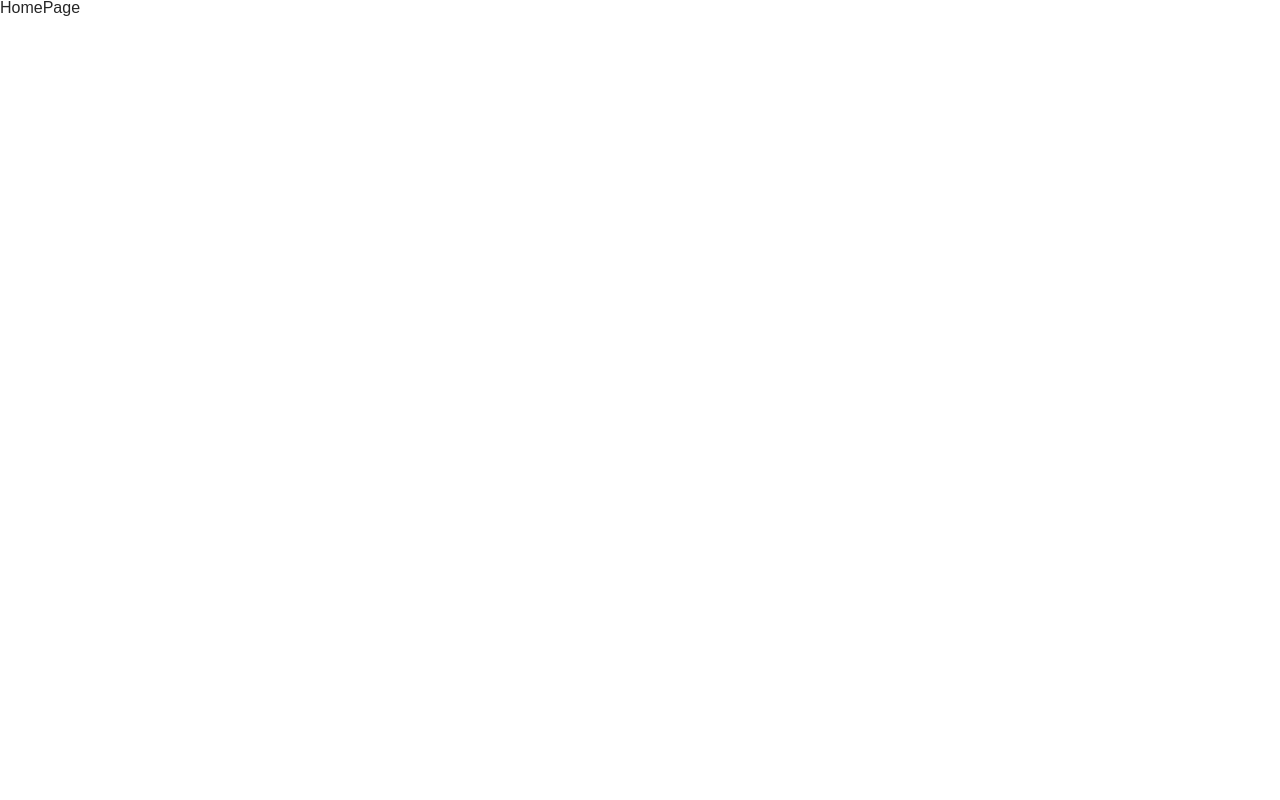
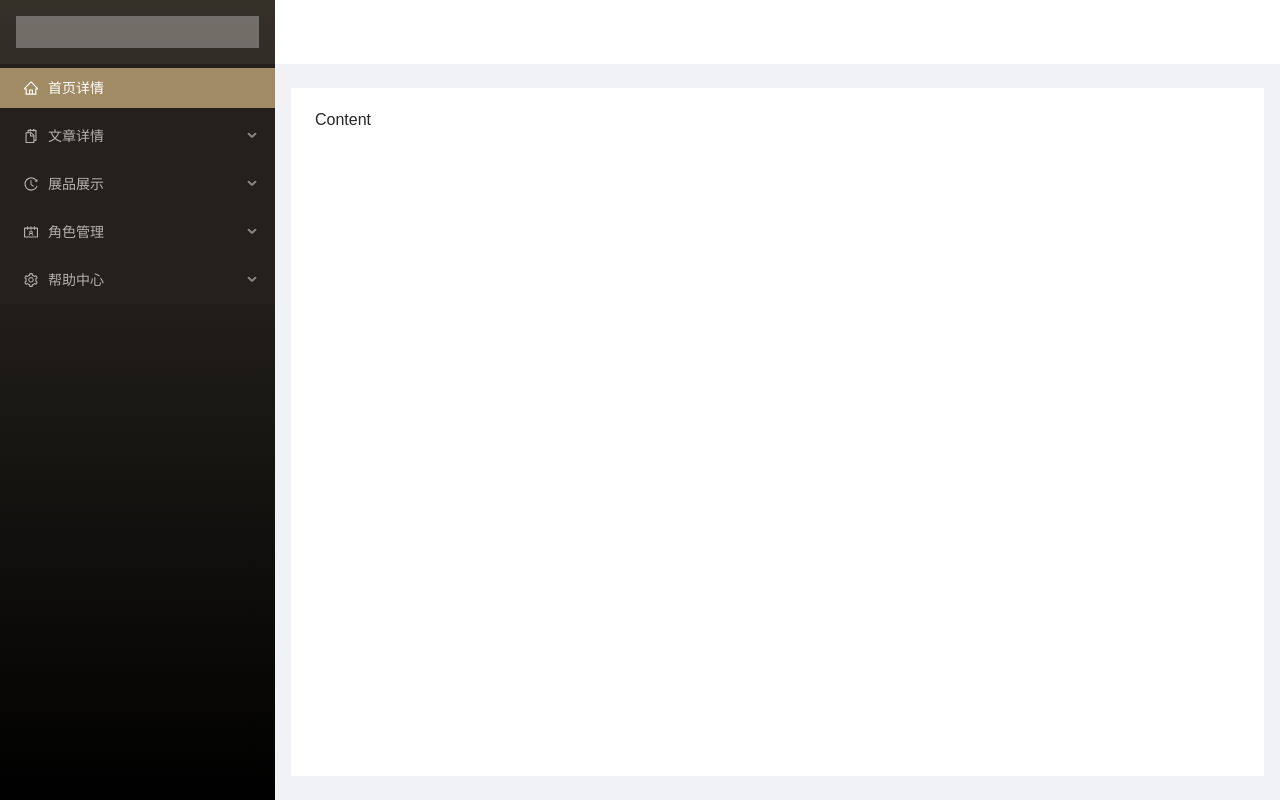
Before and after one commit to My-Graduate-Project/History-Manager-System-Client, a React (Vite) app: page /home in a window 1280 px wide. Built offline with nearby package versions, Linux system fonts and the light colour scheme.

Commit message:
update: 侧边栏整体布局样式完成

```diff
--- a/package.json
+++ b/package.json
@@ -32,6 +32,7 @@
     "antd": "^4.18.5",
     "axios": "^0.25.0",
     "classnames": "^2.3.1",
+    "echarts": "^5.3.0",
     "jwt-decode": "^3.1.2",
     "react": "^17.0.2",
     "react-dom": "^17.0.2",
--- /dev/null
+++ b/src/pages/Home/Components/HomeSiderBar.tsx
@@ -0,0 +1,91 @@
+import * as React from 'react'
+import { Component } from 'react'
+
+// antd
+import { Menu } from 'antd'
+// antd icons
+import {
+  HomeOutlined,
+  SnippetsOutlined,
+  AlignCenterOutlined,
+  DatabaseOutlined,
+  EditOutlined,
+  AreaChartOutlined,
+  HistoryOutlined,
+  AppstoreOutlined,
+  FundViewOutlined,
+  ContactsOutlined,
+  SafetyOutlined,
+  UserOutlined,
+  SettingOutlined,
+  PushpinOutlined
+} from '@ant-design/icons'
+// Menus
+const { SubMenu } = Menu
+
+interface HomeSiderBarProps {}
+
+interface HomeSiderBarState {}
+
+class HomeSiderBar extends React.Component<HomeSiderBarProps, HomeSiderBarState> {
+  constructor(props: HomeSiderBarProps) {
+    super(props)
+  }
+  render() {
+    return (
+      <React.Fragment>
+        <div className="logo" />
+        <Menu theme="dark" mode="inline" defaultSelectedKeys={['1']}>
+          {/* 首页详情 */}
+          <Menu.Item key="1" icon={<HomeOutlined />}>
+            首页详情
+          </Menu.Item>
+          {/* 文章页详情 */}
+          <SubMenu key="subArtitle" icon={<SnippetsOutlined />} title="文章详情">
+            <Menu.Item key="subArtitle1" icon={<AlignCenterOutlined />}>
+              文章预览
+            </Menu.Item>
+            <Menu.Item key="subArtitle2" icon={<DatabaseOutlined />}>
+              文章管理
+            </Menu.Item>
+            <Menu.Item key="subArtitle3" icon={<EditOutlined />}>
+              写文章
+            </Menu.Item>
+            <Menu.Item key="subArtitle4" icon={<AreaChartOutlined />}>
+              文章详细内容
+            </Menu.Item>
+          </SubMenu>
+          {/* 展品展示详情 */}
+          <SubMenu key="subExhibits" icon={<HistoryOutlined />} title="展品展示">
+            <Menu.Item key="subExhibits1" icon={<AppstoreOutlined />}>
+              展品详情列表
+            </Menu.Item>
+            <Menu.Item key="subExhibits2" icon={<EditOutlined />}>
+              发布展品信息
+            </Menu.Item>
+            <Menu.Item key="subExhibits3" icon={<FundViewOutlined />}>
+              查看展品预览
+            </Menu.Item>
+          </SubMenu>
+          {/* 角色管理 */}
+          <SubMenu key="subCharacter" icon={<ContactsOutlined />} title="角色管理">
+            <Menu.Item key="subCharacter1" icon={<SafetyOutlined />}>
+              管理员列表
+            </Menu.Item>
+            <Menu.Item key="subCharacter2" icon={<UserOutlined />}>
+              用户列表
+            </Menu.Item>
+          </SubMenu>
+          {/* 帮助中心 */}
+          <SubMenu key="subHelpCenter" icon={<SettingOutlined />} title="帮助中心">
+            <Menu.Item key="subHelpCenter1" icon={<PushpinOutlined />}>
+              常见问题
+            </Menu.Item>
+          </SubMenu>
+        </Menu>
+      </React.Fragment>
+    )
+  }
+}
+
+export default HomeSiderBar
--- a/src/pages/Home/HomePage.tsx
+++ b/src/pages/Home/HomePage.tsx
@@ -1,5 +1,16 @@
 import * as React from 'react'
 import { Component } from 'react'
+
+// antd
+import { Layout } from 'antd'
+
+const { Header, Sider, Content } = Layout
+
+// 导入组件
+import HomeSiderBar from './Components/HomeSiderBar'
+
+// scss
+import './scss/index.scss'
 
 interface HomePageProps {}
 
@@ -8,10 +19,61 @@ interface HomePageState {}
 class HomePage extends Component<HomePageProps, HomePageState> {
   constructor(props: HomePageProps) {
     super(props)
-    this.state = {}
+  }
+  state = {
+    collapsed: false
+  }
+
+  toggle = () => {
+    this.setState({
+      collapsed: !this.state.collapsed
+    })
   }
   render() {
-    return <div>HomePage</div>
+    return (
+      <Layout
+        style={{
+          minHeight: '100vh'
+        }}
+        hasSider
+      >
+        {/* 左侧 导航栏 */}
+        <Sider
+          width={275}
+          style={{
+            overflow: 'auto',
+            height: '100vh',
+            position: 'fixed',
+            left: 0,
+            top: 0,
+            bottom: 0
+          }}
+          theme={'dark'}
+          trigger={null}
+          collapsible
+          collapsed={this.state.collapsed}
+        >
+          {/* 侧边栏 */}
+          <HomeSiderBar />
+        </Sider>
+        {/* 右侧 信息展示栏 */}
+        <Layout className="site-layout" style={{ marginLeft: 275 }}>
+          <Header className="site-layout-background" style={{ padding: 0 }}>
+            {/* 顶部导航栏 */}
+          </Header>
+          <Content
+            className="site-layout-background"
+            style={{
+              margin: '24px 16px',
+              padding: 24,
+              minHeight: 280
+            }}
+          >
+            Content
+          </Content>
+        </Layout>
+      </Layout>
+    )
   }
 }
 
--- /dev/null
+++ b/src/pages/Home/scss/index.scss
@@ -0,0 +1,36 @@
+.trigger {
+  padding: 0 24px;
+  font-size: 18px;
+  line-height: 64px;
+  cursor: pointer;
+  transition: color 0.3s;
+  &:hover {
+    color: #1890ff;
+  }
+}
+
+.logo {
+  height: 32px;
+  margin: 16px;
+  background: rgba(255, 255, 255, 0.3);
+}
+
+.site-layout .site-layout-background {
+  background: #fff;
+}
+
+// 侧边栏
+.ant-layout-sider {
+  background-image: linear-gradient(to bottom, rgb(53, 49, 41), rgb(0, 0, 0));
+}
+.ant-menu.ant-menu-dark {
+  background: rgb(36, 33, 28);
+}
+.ant-menu-dark .ant-menu-inline.ant-menu-sub {
+  background: rgb(36, 33, 28);
+}
+
+// 选中
+.ant-menu-dark.ant-menu-dark:not(.ant-menu-horizontal) .ant-menu-item-selected {
+  background: rgb(161, 139, 100);
+}
```
Also changed, not shown: src/main.tsx (+3 -5 lines), 1 other file (tests, documents, lock files or other folders).
